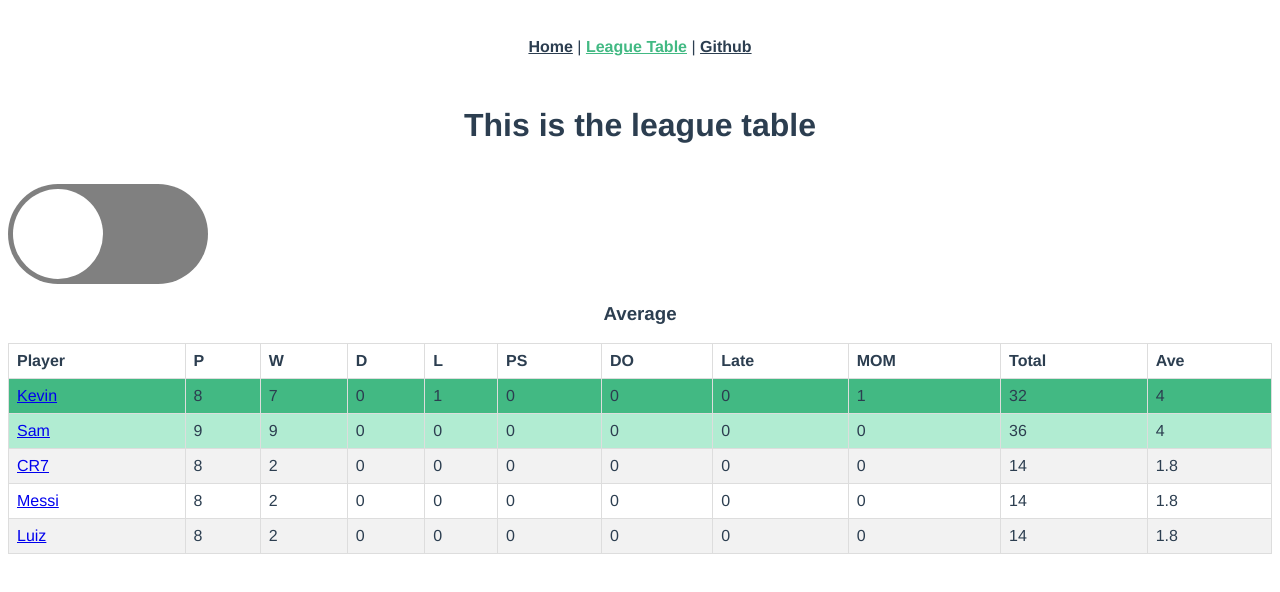
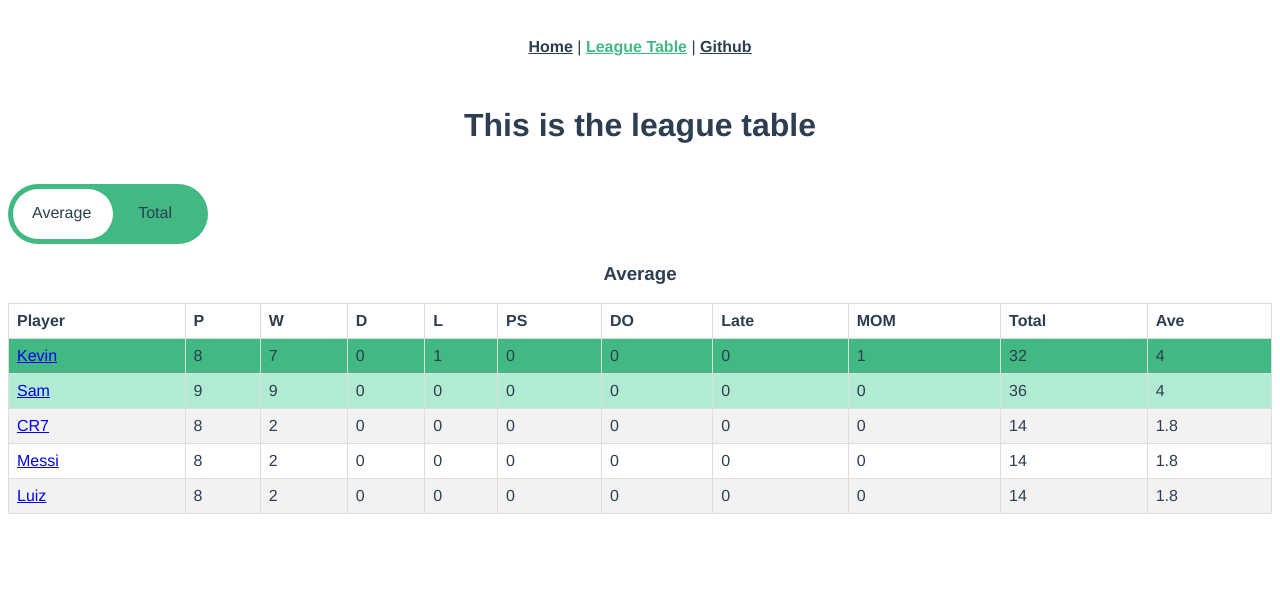
Before and after one commit to kevinrodrigues/football-league-standings, a Vue app: page /#/league-standings in a window 1280 px wide. Shown: the top 592 px of the page. Built offline with nearby package versions, Linux system fonts and the light colour scheme.

Commit message:
VTF-2 - Add table switcher.

```diff
--- a/src/components/HomeView.vue
+++ b/src/components/HomeView.vue
@@ -11,8 +11,3 @@ export default {
   },
 };
 </script>
-
-<!-- Add "scoped" attribute to limit CSS to this component only -->
-<style scoped>
-
-</style>
--- a/src/router/index.js
+++ b/src/router/index.js
@@ -19,7 +19,7 @@ const routes = [
     component: () => import(/* webpackChunkName: "about" */ '../views/LeagueTable.vue'),
   },
   {
-    path: '/player-bio/:player/:won/:lost',
+    path: '/player-bio/:player/:won/:lost/:mom/:total/:ave',
     name: 'player-bio',
     // route level code-splitting
     // this generates a separate chunk (about.[hash].js) for this route
--- a/src/views/LeagueTable.vue
+++ b/src/views/LeagueTable.vue
@@ -3,7 +3,10 @@
     <h1>This is the league table</h1>
 
     <input type="checkbox" id="switch" />
-    <label for="switch" @click="onToggleSwitcherState">Toggle</label>
+    <label for="switch" @click="onToggleSwitcherState">
+      <span>Average</span>
+      <span>Total</span>
+    </label>
 
     <h3>{{ getSwitchedStateHeading }}</h3>
 
@@ -32,7 +35,10 @@
               params: {
                 player: item.player,
                 won: item.won,
-                lost: item.lost
+                lost: item.lost,
+                mom: item.mom,
+                total: item.total,
+                ave: item.ave
               },
               props: true }">
               {{ item.player }}
@@ -169,13 +175,24 @@ input[type=checkbox]{
 
 label {
   cursor: pointer;
-  text-indent: -9999px;
   width: 200px;
-  height: 100px;
-  background: grey;
+  height: 60px;
+  background: #42b983;
   display: block;
   border-radius: 100px;
   position: relative;
+}
+
+label span {
+  position: absolute;
+  top: 33%;
+  right: 36px;
+  z-index: 9;
+}
+
+label span:first-child {
+  left: 24px;
+  text-align: left;
 }
 
 label:after {
@@ -183,15 +200,11 @@ label:after {
   position: absolute;
   top: 5px;
   left: 5px;
-  width: 90px;
-  height: 90px;
+  width: 100px;
+  height: 50px;
   background: #fff;
   border-radius: 90px;
   transition: 0.3s;
-}
-
-input:checked + label {
-  background: #bada55;
 }
 
 input:checked + label:after {
--- a/src/views/PlayerBio.vue
+++ b/src/views/PlayerBio.vue
@@ -7,22 +7,34 @@
         </a>
 
         <h1>
-          Player: {{ player }}
+          {{ player }}
         </h1>
 
         <h2>
-          Won: {{ won }}
+          Won: <span>{{ won }}</span>
         </h2>
 
         <h2>
-          Lost: {{ lost }}
+          Lost: <span>{{ lost }}</span>
+        </h2>
+
+        <h2>
+          MoM: <span>{{ mom }}</span>
+        </h2>
+
+        <h2>
+          Total: <span>{{ total }}</span>
+        </h2>
+
+        <h2>
+          Ave: <span>{{ ave }}</span>
         </h2>
 
       </header>
 
       <div class="profile-bio">
         <p>
-          Player bio
+          Player bio - info
         </p>
       </div>
     </aside>
@@ -33,8 +45,11 @@
 export default {
   props: {
     player: String,
-    won: String,
-    lost: String,
+    won: Number,
+    lost: Number,
+    mom: Number,
+    total: Number,
+    ave: Number,
   },
 };
 </script>
@@ -103,6 +118,19 @@ export default {
     forwards, moveDown 1s 0.8s cubic-bezier(0.6, -0.28, 0.735, 0.045)
     forwards, moveUp 1s 1.8s cubic-bezier(0.175, 0.885, 0.32, 1.275)
     forwards, materia 0.5s 2.7s cubic-bezier(0.86, 0, 0.07, 1) forwards;
+  }
+
+  .profile-card h2 {
+    text-align: left;
+    padding: 5px;
+  }
+
+  .profile-card span {
+    float: right;
+  }
+
+  .profile-card h2:nth-child(odd) {
+    background-color: #f2f2f2;
   }
 
   .profile-card header {
```
